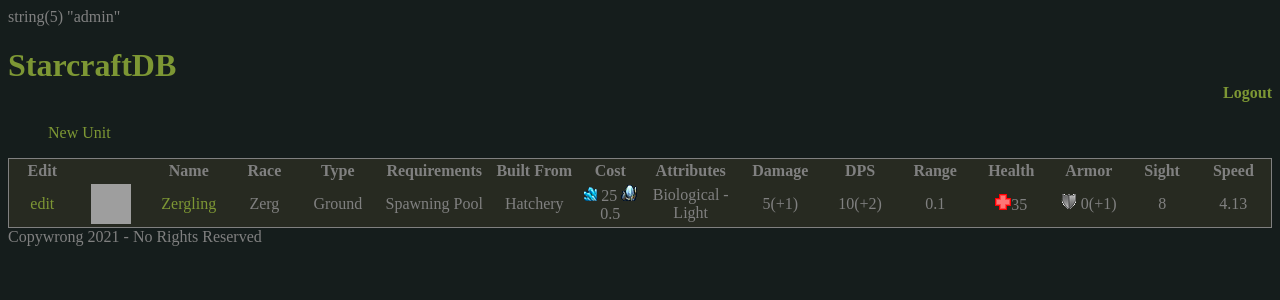
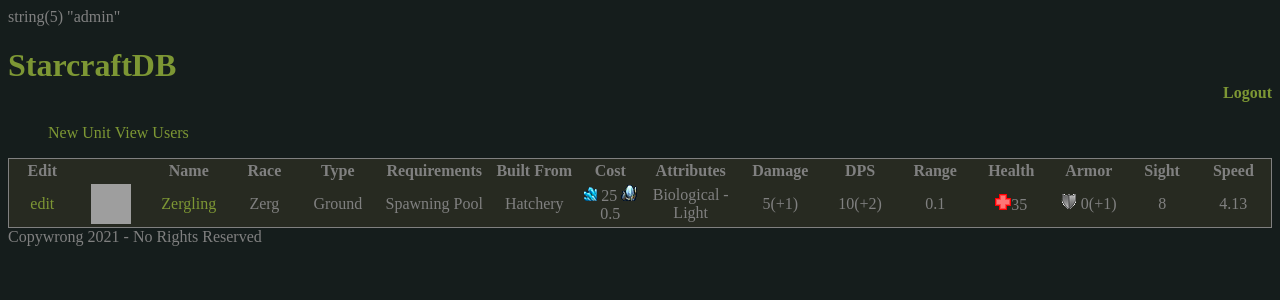
Before and after one commit to Slykeren/starcraftdb, a PHP site: page /index.php in a window 1280 px wide. Shown: the top 300 px of the page. Run offline with PHP 8.4, Linux system fonts and the light colour scheme; a user stored in the database is signed in; data comes from the database, SQL or seed files in the repository; grey boxes are pictures that could not be loaded.

Commit message:
created a link to access view users to admins

```diff
--- a/index.php
+++ b/index.php
@@ -38,6 +38,7 @@
     <ul id="menu">
         <?php if($_SESSION['user'] == 'admin') : ?>
         <li><a href="create.php">New Unit</a></li>
+        <li><a href="view_users.php">View Users</a></li>
         <?php endif ?>
     </ul> <!-- END div id="menu" -->
 
```
